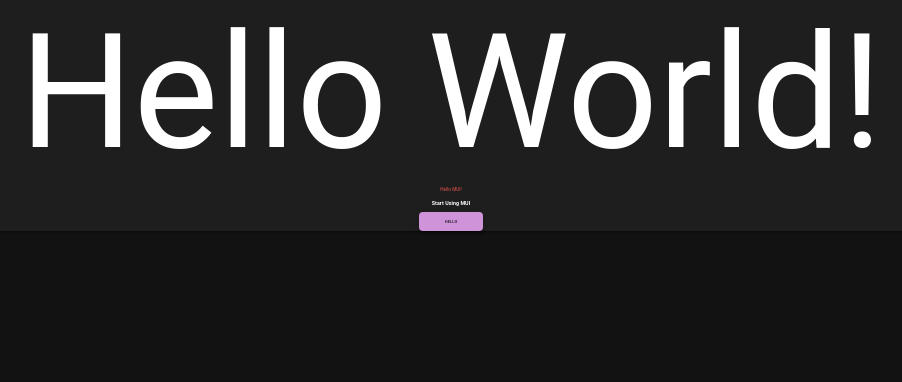
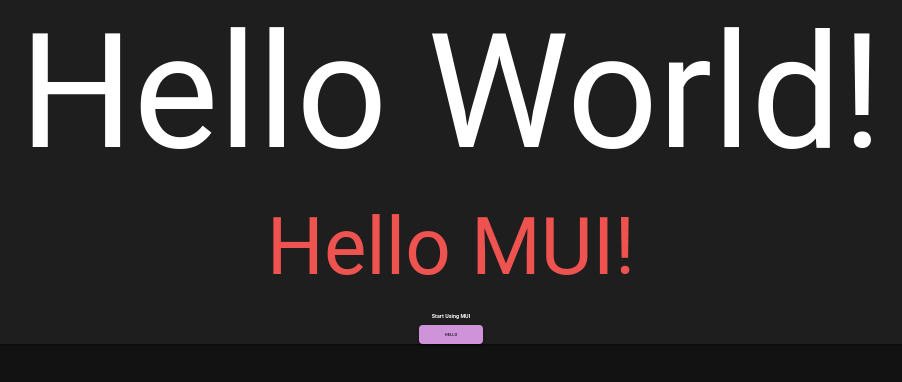
Before and after one commit to sourabhshukla/mui-theme-practice, a React (Create React App) app: page / in a window 1280 px wide. Shown: the top 382 px of the page, without its empty margins (189-1091 px from the left). Built offline with nearby package versions, Linux system fonts and the light colour scheme.

Commit message:
Created a custom variant for Typography
We can create our own custom variant for the typography and apply them
to the Typography component

```diff
--- a/src/App.js
+++ b/src/App.js
@@ -7,7 +7,9 @@
       <CssBaseline />
       <Paper>
         <Typography variant="h3">Hello World!</Typography>
-        <Typography color="customRibRed.main">Hello MUI!</Typography>
+        <Typography variant="myVariant" color="customRibRed.main">
+          Hello MUI!
+        </Typography>
         <h3>Start Using MUI</h3>
         <Button variant="contained" color="secondary">
           Hello
--- a/src/theme.js
+++ b/src/theme.js
@@ -17,6 +17,9 @@
     h3: {
       fontSize: "10rem",
     },
+    myVariant: {
+      fontSize: "5rem",
+    },
     fontSize: 4,
   },
 });
```
